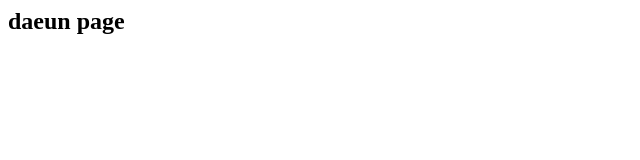
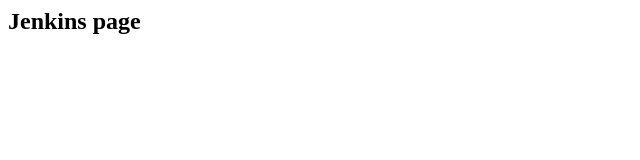
Before and after one commit to ekdms3868/popol, a plain HTML site: page index.html in a window 1280 px wide. Shown: the full height of the page, 0-640 px from the left. Drawn offline with Linux system fonts and the light colour scheme.

Commit message:
index test

```diff
--- a/index.html
+++ b/index.html
@@ -1,3 +1,3 @@
 <centet>
-    <h2>daeun page</h2>
+    <h2>Jenkins page</h2>
 </centet>
```
